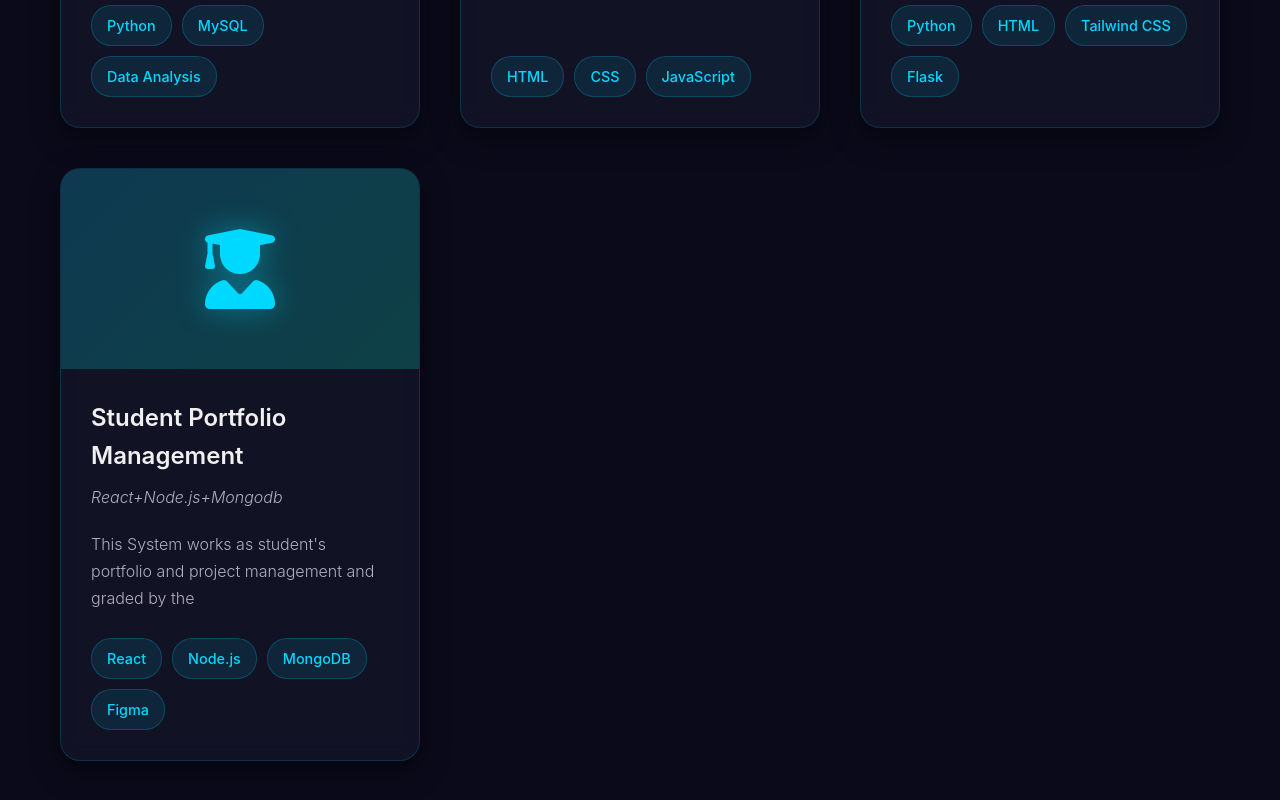
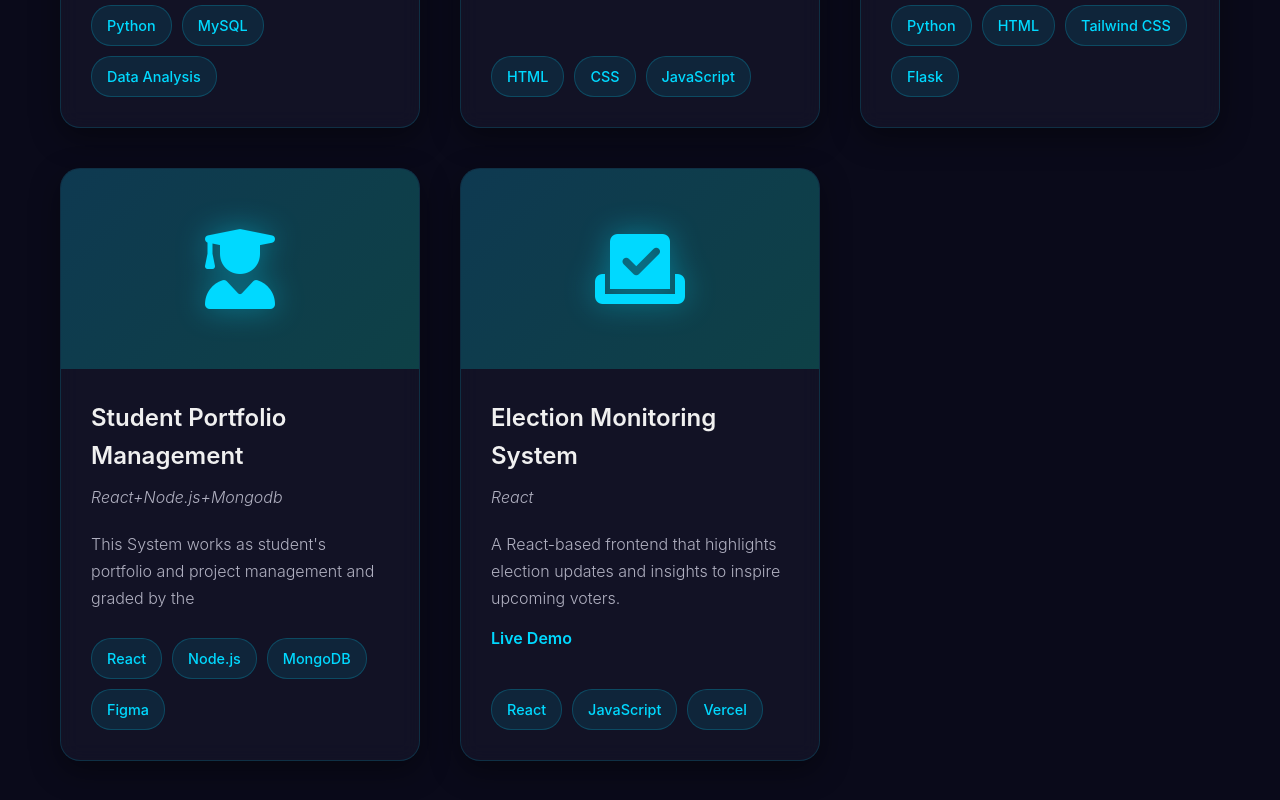
Before and after one commit to Akhil-28407/My_Portfolio, a plain HTML site: page portfolio/index.html in a window 1280 px wide. Shown: the part 4066-4866 px from the top of the page. Drawn offline with Linux system fonts and the light colour scheme.

Commit message:
New Project added

```diff
--- a/portfolio/index.html
+++ b/portfolio/index.html
@@ -236,6 +236,19 @@
 
             </div>
 
+            <div class="project-card">
+                <div class="project-image"><i class="fas fa-vote-yea"></i></div>
+                <div class="project-details">
+                    <h3>Election Monitoring System</h3>
+                    <p class="project-tech">React</p>
+                    <div class="project-description">
+                        <p>A React-based frontend that highlights election updates and insights to inspire upcoming voters.</p>
+                        <a class="project-link" href="https://ps07fsad.vercel.app/" target="_blank" rel="noopener noreferrer">Live Demo</a>
+                    </div>
+                    <div class="project-tags"><span>React</span><span>JavaScript</span><span>Vercel</span></div>
+                </div>
+            </div>
+
         </div>
     </section>
 
--- a/portfolio/style.css
+++ b/portfolio/style.css
@@ -598,6 +598,22 @@ body.light-theme {
     line-height: 1.7;
 }
 
+.project-link {
+    display: inline-flex;
+    align-items: center;
+    gap: 8px;
+    margin-top: 12px;
+    color: var(--accent);
+    text-decoration: none;
+    font-weight: 600;
+    transition: color 0.3s ease, transform 0.3s ease;
+}
+
+.project-link:hover {
+    color: var(--accent-light);
+    transform: translateX(4px);
+}
+
 .project-tags {
     display: flex;
     flex-wrap: wrap;
```
Also changed, not shown: 1 other file.
